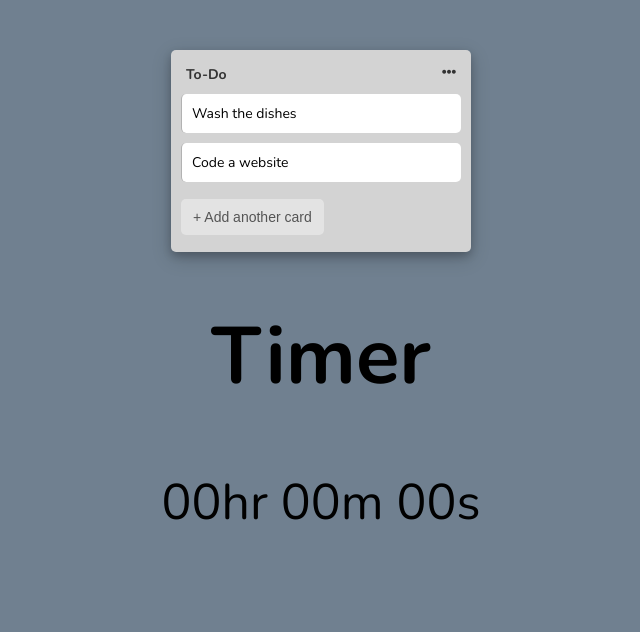
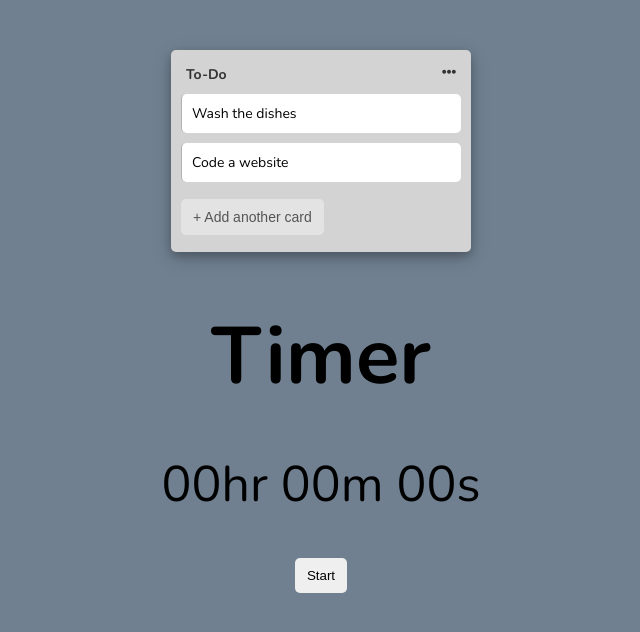
Before and after one commit to wwwLulu/Tracker-App, a Vue app: page / in a window 1280 px wide. Shown: the top 632 px of the page, without its empty margins (319-959 px from the left). Built offline with nearby package versions, Linux system fonts and the light colour scheme.

Commit message:
Moved on click event to flipper container

```diff
--- a/src/components/TimerStartButton.vue
+++ b/src/components/TimerStartButton.vue
@@ -1,11 +1,7 @@
 <template>
-    <div class="flipper-container">
+    <div class="flipper-container" v-on:click="$emit('startStopTimer')">
         <div class="flipper">
-            <button
-                v-if="isStarted"
-                class="btn btn-normal"
-                v-on:click="$emit('startStopTimer')"
-            >
+            <button class="btn btn-normal">
                 {{ isStarted ? 'Stop' : 'Start' }}
             </button>
         </div>
```
